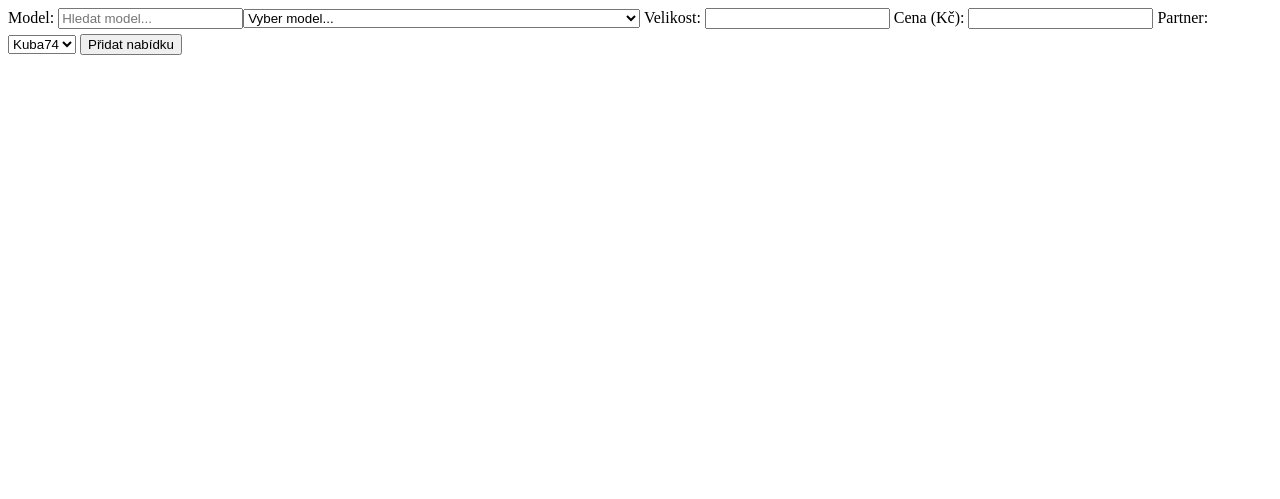
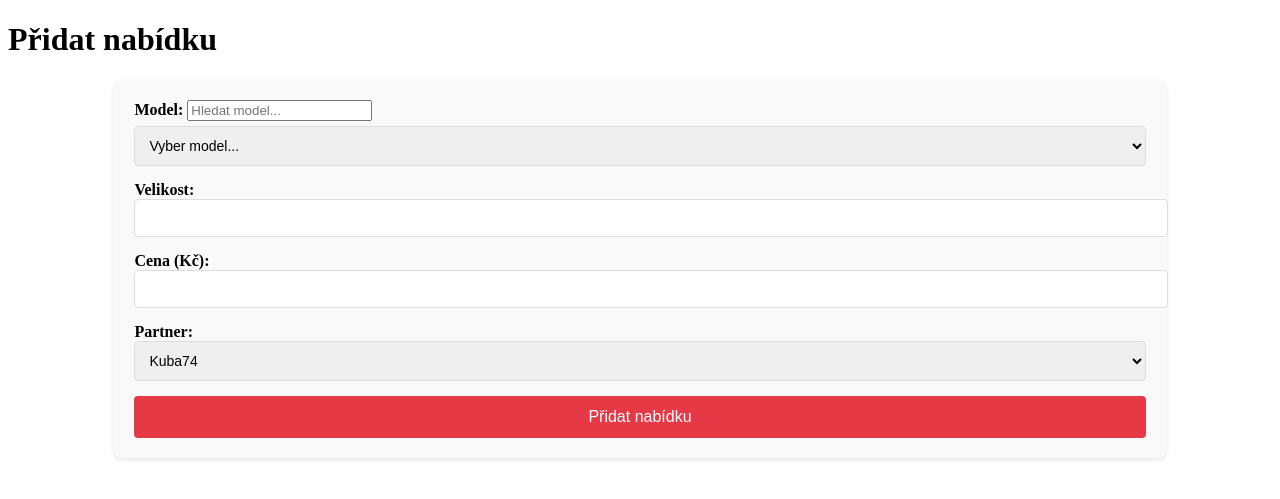
Before and after one commit to JakubModl/consign, a Flask app: page /add_offer in a window 1280 px wide. Shown: the top 499 px of the page. Run offline with Flask 3, Linux system fonts and the light colour scheme; the visitor is signed in with stand-in values (Sample User, id 1); data comes from the database, SQL or seed files in the repository; both versions use the stored data as it was after the commit.

Commit message:
Přidání a úprava formuláře pro přidání nabídky

```diff
--- /dev/null
+++ b/Consign/static/styles.css
@@ -0,0 +1,42 @@
+
+/* Základní styl pro formulář */
+.offer-form {
+    width: 80%;
+    margin: 0 auto;
+    padding: 20px;
+    background-color: #f9f9f9;
+    border-radius: 8px;
+    box-shadow: 0 2px 5px rgba(0, 0, 0, 0.1);
+}
+
+.offer-form .form-group {
+    margin-bottom: 15px;
+}
+
+.offer-form label {
+    font-size: 16px;
+    font-weight: bold;
+}
+
+.offer-form .form-control {
+    width: 100%;
+    padding: 10px;
+    border-radius: 4px;
+    border: 1px solid #ddd;
+    font-size: 14px;
+}
+
+.offer-form .btn {
+    width: 100%;
+    padding: 12px;
+    background-color: #e63946;
+    color: #fff;
+    border: none;
+    border-radius: 4px;
+    cursor: pointer;
+    font-size: 16px;
+}
+
+.offer-form .btn:hover {
+    background-color: #d62828;
+}
--- a/Consign/templates/add_offer.html
+++ b/Consign/templates/add_offer.html
@@ -1,27 +1,48 @@
 
-<form method="POST">
+<!DOCTYPE html>
+<html lang="cs">
+
+<head>
+    <meta charset="UTF-8">
+    <meta name="viewport" content="width=device-width, initial-scale=1.0">
+    <title>Přidat nabídku</title>
+    <link rel="stylesheet" href="{{ url_for('static', filename='styles.css') }}">
+</head>
+
+<body>
+    <div class="container">
+        <h1>Přidat nabídku</h1>
+        <form method="POST" class="offer-form">
+            <div class="form-group">
                 <label for="model">Model:</label>
-    <select name="model" id="model" required>
+                <select name="model" id="model" required class="form-control">
                     <option value="" disabled selected>Vyber model...</option>
                     {% for model in models_sizes.keys() %}
                         <option value="{{ model }}">{{ model }}</option>
                     {% endfor %}
                 </select>
+            </div>
 
+            <div class="form-group">
                 <label for="size">Velikost:</label>
-    <input type="text" name="size" required>
+                <input type="text" name="size" required class="form-control">
+            </div>
 
+            <div class="form-group">
                 <label for="price">Cena (Kč):</label>
-    <input type="number" name="price" required>
+                <input type="number" name="price" required class="form-control">
+            </div>
 
+            <div class="form-group">
                 <label for="partner">Partner:</label>
-    <select name="partner" required>
+                <select name="partner" required class="form-control">
                     {% for partner in partners %}
                         <option value="{{ partner.name }}">{{ partner.name }}</option>
                     {% endfor %}
                 </select>
+            </div>
 
-    <button type="submit">Přidat nabídku</button>
+            <button type="submit" class="btn btn-primary">Přidat nabídku</button>
         </form>
 
         <script>
@@ -47,3 +68,7 @@
                 });
             });
         </script>
+    </div>
+</body>
+
+</html>
```
Also changed, not shown: Consign/instance/data.db. Lines whose indentation alone changed are shown as unchanged.
